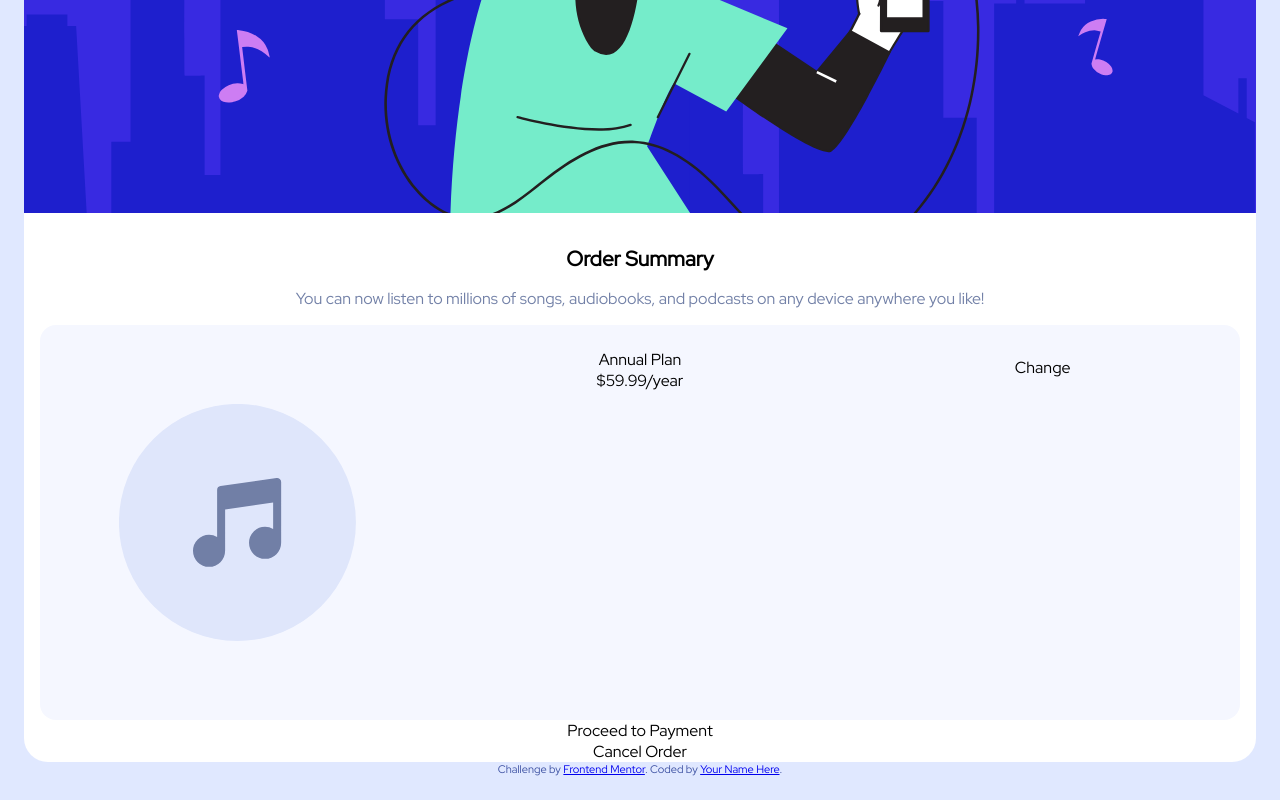
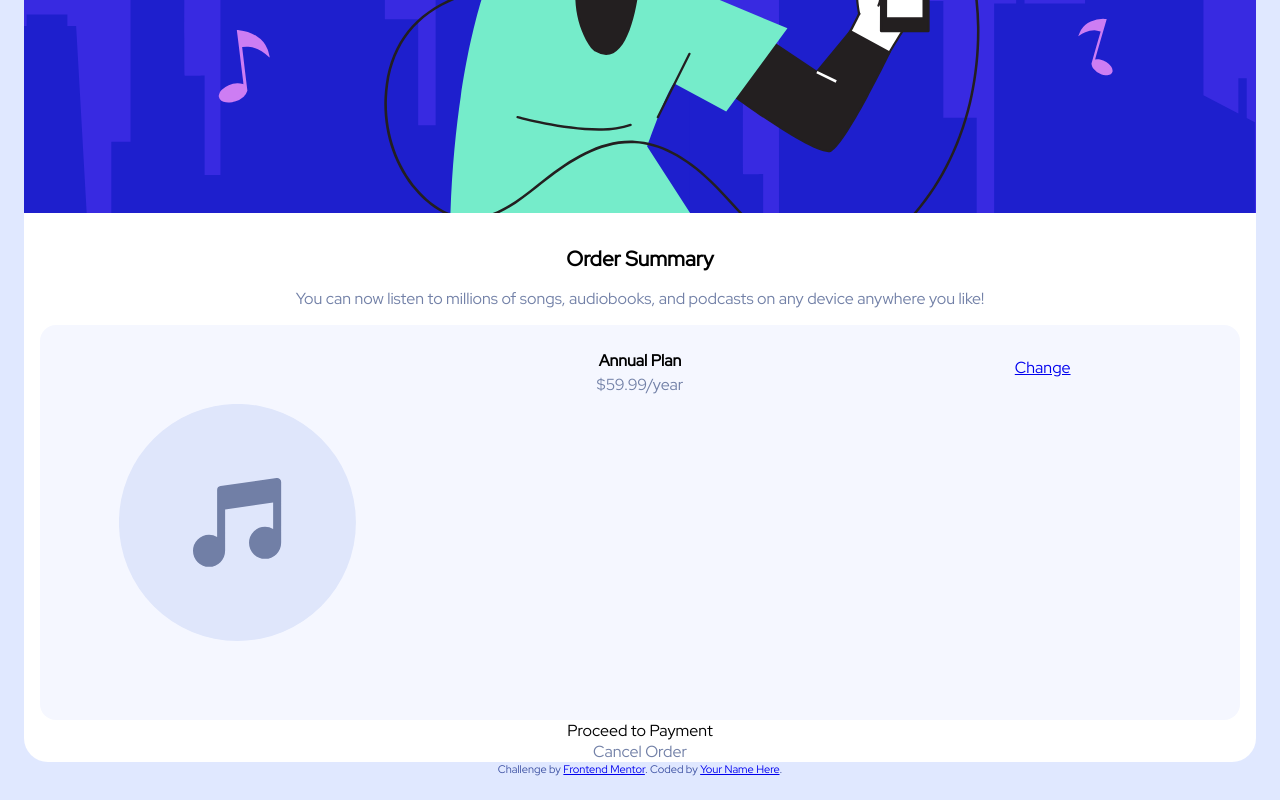
Before and after one commit to tonage72/order-summary-component-main, a plain HTML site: page order-summary-component-main/index.html in a window 1280 px wide. Shown: the part 413-1213 px from the top of the page. Drawn offline with Linux system fonts and the light colour scheme.

Commit message:
almost there

```diff
--- a/order-summary-component-main/css/styles.css
+++ b/order-summary-component-main/css/styles.css
@@ -24,6 +24,10 @@ body {
 	padding: 1.5rem;
 }
 
+.bold {
+	font-weight: 900;
+}
+
 .card {
 	display: grid;
 	grid-template-columns: 1fr 1fr 1fr;
@@ -44,6 +48,10 @@ body {
 	border-radius: 1.5rem 1.5rem 0 0;
 }
 
+.ltcolortext {
+	color: hsl(224, 23%, 55%);
+}
+
 /* Order... */
 .card div:nth-child(2) {
 	grid-column: span 3;
@@ -55,7 +63,6 @@ body {
 /* You can... */
 .card div:nth-child(3) {
 	grid-column:span 3;
-	color: hsl(224, 23%, 55%);
 	font-size: 1rem;
 	padding-bottom: 1rem;
 }
@@ -73,6 +80,7 @@ body {
 
 /* Annual... */
 .card div:nth-child(5) {
+	line-height: 1.5rem;
 	background-color: hsl(225, 100%, 98%);
 	height: 100%;
 	padding-top: 1.5rem;
--- a/order-summary-component-main/index.html
+++ b/order-summary-component-main/index.html
@@ -11,13 +11,13 @@
   <div class="card">
       <figure><img src="images/illustration-hero.svg" alt="">
       </figure>
-      <div class="">Order Summary</div>
-      <div class="">You can now listen to millions of songs, audiobooks, and podcasts on any device anywhere you like! </div>
+      <div>Order Summary</div>
+      <div class="ltcolortext">You can now listen to millions of songs, audiobooks, and podcasts on any device anywhere you like! </div>
       <div><img src="images/icon-music.svg" alt=""></div>
-      <div class="">Annual Plan<br>$59.99/year</div>
-      <div class="">Change</div>
-      <div class="">Proceed to Payment</div>
-      <div class="">Cancel Order</div>
+      <div><span class="bold">Annual Plan</span><br><span class="ltcolortext">$59.99/year</span></div>
+      <div><a href="#">Change</a></div>
+      <div>Proceed to Payment</div>
+      <div class="ltcolortext">Cancel Order</div>
   </div>
   <div class="attribution">
     Challenge by <a href="https://www.frontendmentor.io?ref=challenge" target="_blank">Frontend Mentor</a>.
```
